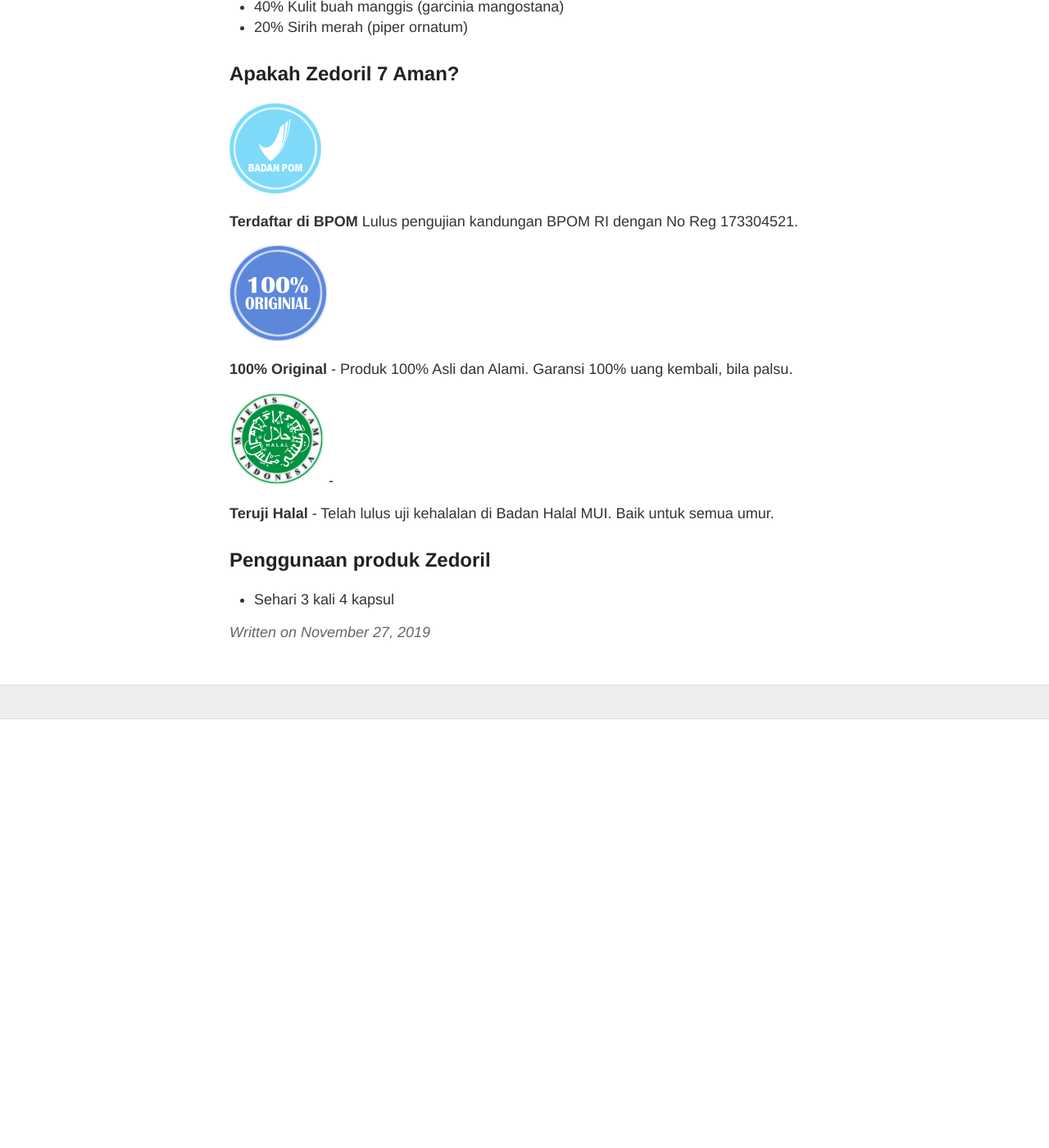
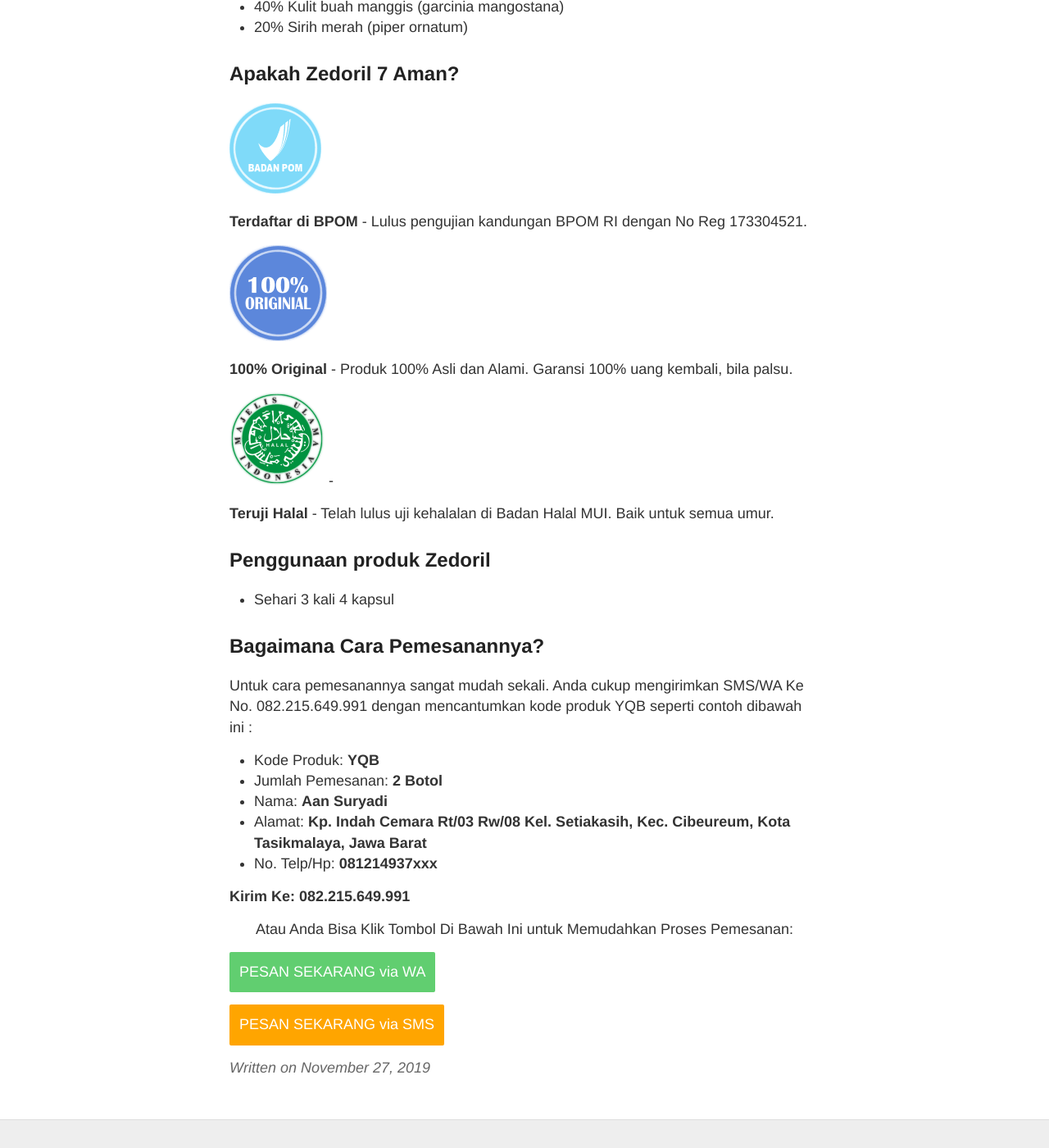
Before and after one commit to zeinherbal/zeinherbal.github.io, a Jekyll site: the page built from _posts/2019-11-27-obat-benjolan-di-lidah.md, in a window 1280 px wide and 1400 px high, scrolled down 5756 px. Shown: the whole window at 82% size. Built offline with Jekyll 4.4.1, drawn with Linux system fonts in a browser that asks for light colours; before the commit the page ends 6633 px from its top, so only the background shows below that.

Commit message:
Update 2019-11-27-obat-benjolan-di-lidah.md

```diff
--- a/_posts/2019-11-27-obat-benjolan-di-lidah.md
+++ b/_posts/2019-11-27-obat-benjolan-di-lidah.md
@@ -136,7 +136,7 @@
 ![bpom zedoril](/images/logo3.png)
 {: style="margin-left: auto; margin-right: auto;"}
 
-**Terdaftar di BPOM**
+**Terdaftar di BPOM** -
 Lulus pengujian kandungan BPOM RI dengan No Reg 173304521.
 
 ![original zedoril](/images/logo1.png)
@@ -154,3 +154,22 @@
 ## Penggunaan produk Zedoril
 
 + Sehari 3 kali 4 kapsul
+
+## Bagaimana Cara Pemesanannya?
+
+Untuk cara pemesanannya sangat mudah sekali. Anda cukup mengirimkan SMS/WA Ke No. 082.215.649.991 dengan mencantumkan kode produk YQB seperti contoh dibawah ini :
+
++ Kode Produk: **YQB**
++ Jumlah Pemesanan: **2 Botol**
++ Nama: **Aan Suryadi**
++ Alamat: **Kp. Indah Cemara Rt/03 Rw/08 Kel. Setiakasih, Kec. Cibeureum, Kota Tasikmalaya, Jawa Barat**
++ No. Telp/Hp: **081214937xxx**
+
+**Kirim Ke: 082.215.649.991**
+
+Atau Anda Bisa Klik Tombol Di Bawah Ini untuk Memudahkan Proses Pemesanan:
+{: style="text-align: center;"}
+
+<a style="background-color: #61ce70; border-radius: 2px; border: 2px solid rgb(97, 206, 112); color: white; display: inline-block; padding: 10px;" href="https://api.whatsapp.com/send?phone=6282215649991&text=Saya%20pesan%20obat%20herbal%20Zedoril%20dengan%20format%20pesanan%3A%0A-%20Kode%20produk%3A%20TIG%0A-%20Jumlah%20pesanan%3A%20%0A-%20Nama%20lengkap%3A%0A-%20Alamat%3A%0A-%20No.%20Hp%2FTelepon%3A">PESAN SEKARANG via WA</a>
+
+<a style="background-color: orange; border-radius: 2px; border: 2px solid orange; color: white; display: inline-block; padding: 10px;" href="https://www.lycoherbal.com/2019/10/sms:+6282215649991?body=Saya%20pesan%20obat%20herbal%20Zedoril%20dengan%20format%20pesanan%3A%0A-%20Kode%20produk%3A%20TIG%0A-%20Jumlah%20pesanan%3A%20%0A-%20Nama%20lengkap%3A%0A-%20Alamat%3A%0A-%20No.%20Hp%2FTelepon%3A">PESAN SEKARANG via SMS</a>
```
